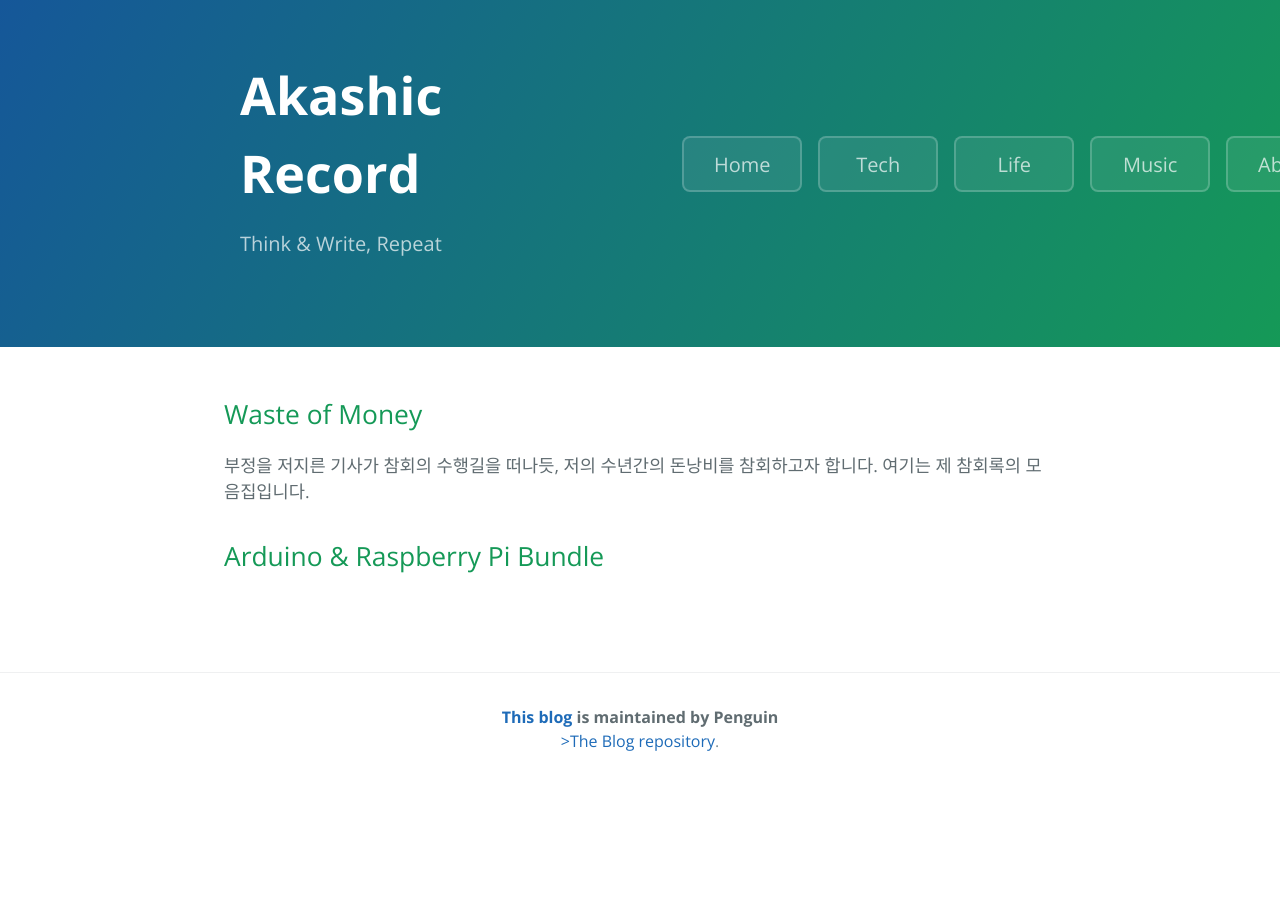
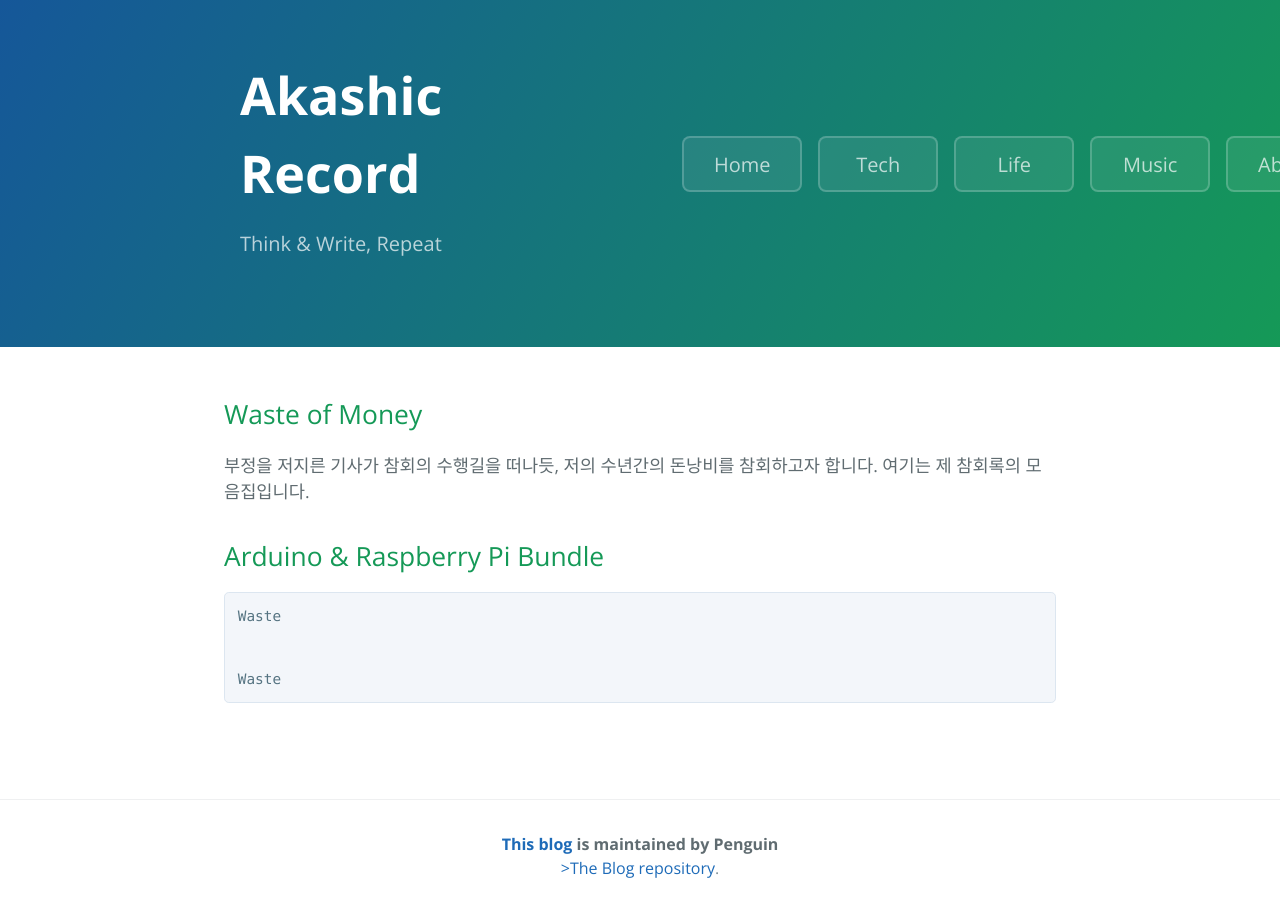
Before and after one commit to sivese/sivese.github.io, a Jekyll site: the page built from categories/waste.md, in a window 1280 px wide. Built offline with Jekyll 4.4.1, drawn with Linux system fonts in a browser that asks for light colours.

Commit message:
Update waste.md

```diff
--- a/categories/waste.md
+++ b/categories/waste.md
@@ -10,7 +10,7 @@ category: "Waste"
 ## Arduino & Raspberry Pi Bundle
 
 {% for post in site.posts %}
-    {{ post.category }}
+    {{ post.categories }}
     {% if post.category == "Waste" %}
     <li>
         <h3><a href="{{ post.url }}"> {{ post.title }} </a></h3>
```
